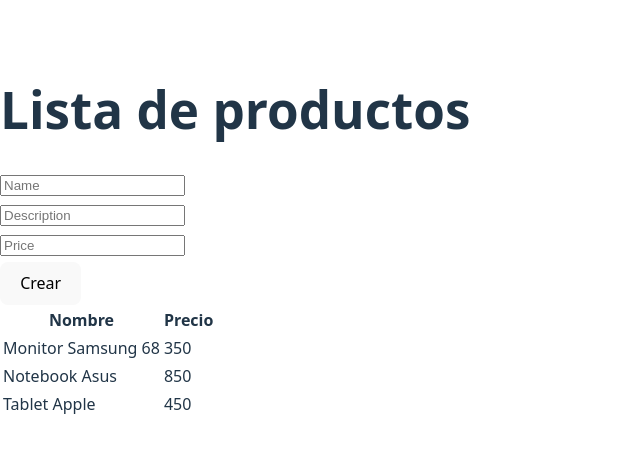
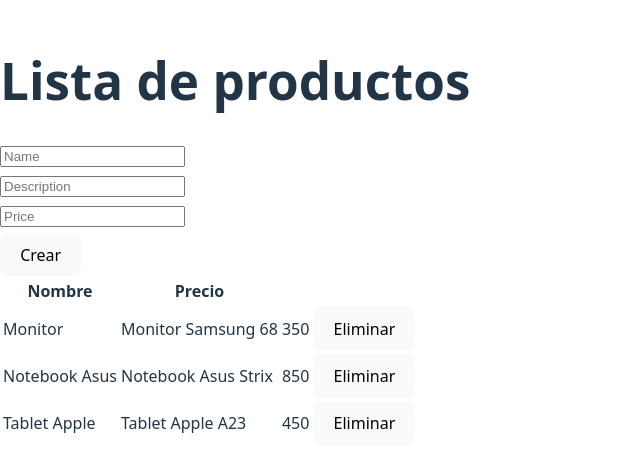
Before and after one commit to xSimon76x/Front-Curso-SpringBoot, a React (Vite) app: page / in a window 1280 px wide. Shown: the part 167-638 px from the top of the page, without its empty margins (0-640 px from the left). Built offline with nearby package versions, Linux system fonts and the light colour scheme.

Commit message:
Eliminando registros

```diff
--- a/src/components/ProductApp.jsx
+++ b/src/components/ProductApp.jsx
@@ -18,14 +18,21 @@ export function ProductApp({title}) {
         setProduct([...products, {...product}]);
     }
 
+    const handlerRemoveProduct = (name) => {
+        console.log(name);
+        setProduct( products.filter( p => p.name != name));
+    }
+
     return <>
         <h1>{title}</h1>
         <div>
             <div>
-                <ProductForm handlerAddProduct={handlerAddProduct} />
+                <ProductForm handlerAddProduct = {  handlerAddProduct}
+                />
             </div>
             <div>
-                <ProductGrid product={products} />
+                <ProductGrid product={products} handlerRemoveProduct = {
+                    handlerRemoveProduct} />
             </div>
         </div>
     </>
--- a/src/components/ProductDetail.jsx
+++ b/src/components/ProductDetail.jsx
@@ -1,14 +1,17 @@
 import PropTypes from "prop-types"
 
-export const ProductDetail = ({product = []}) => {
+export const ProductDetail = ({product = [], handlerRemoveProduct}) => {
 
     return <tr>
         <td>{product.name}</td>
+        <td>{product.description}</td>
         <td>{product.price}</td>
+        <td><button onClick={() => handlerRemoveProduct(product.name)}>Eliminar</button></td>
     </tr>
 
 }
 
 ProductDetail.propTypes = {
-    product: PropTypes.array.isRequired
+    product: PropTypes.array.isRequired,
+    handlerRemoveProduct: PropTypes.func.isRequired
 }
--- a/src/components/ProductGrid.jsx
+++ b/src/components/ProductGrid.jsx
@@ -2,7 +2,7 @@ import PropTypes from "prop-types";
 import { ProductDetail } from "./ProductDetail";
 
 
-export function ProductGrid({product = []}) {
+export function ProductGrid({product = [], handlerRemoveProduct }) {
     return <table>
         <thead>
             <tr>
@@ -11,11 +11,13 @@ export function ProductGrid({product = []}) {
             </tr>
         </thead>
         <tbody>
-            {product.map( (prod, index) => <ProductDetail product={prod} key={index} />)}
+            {product.map( (prod, index) => <ProductDetail product={prod} key={index} handlerRemoveProduct = {
+                    handlerRemoveProduct} />)}
         </tbody>
     </table>
 }
 
 ProductGrid.propTypes = {
-    product: PropTypes.array.isRequired
+    product: PropTypes.array.isRequired,
+    handlerRemoveProduct: PropTypes.func.isRequired
 }
--- a/src/services/ProductServices.js
+++ b/src/services/ProductServices.js
@@ -2,15 +2,18 @@
 
 const initProducts = [
     {
-        name: "Monitor Samsung 68",
+        name: "Monitor",
+        description: "Monitor Samsung 68",
         price: 350,
     },
     {
         name: "Notebook Asus",
+        description: "Notebook Asus Strix",
         price: 850,
     },
     {
         name: "Tablet Apple",
+        description: "Tablet Apple A23",
         price: 450,
     },
 ];
```
